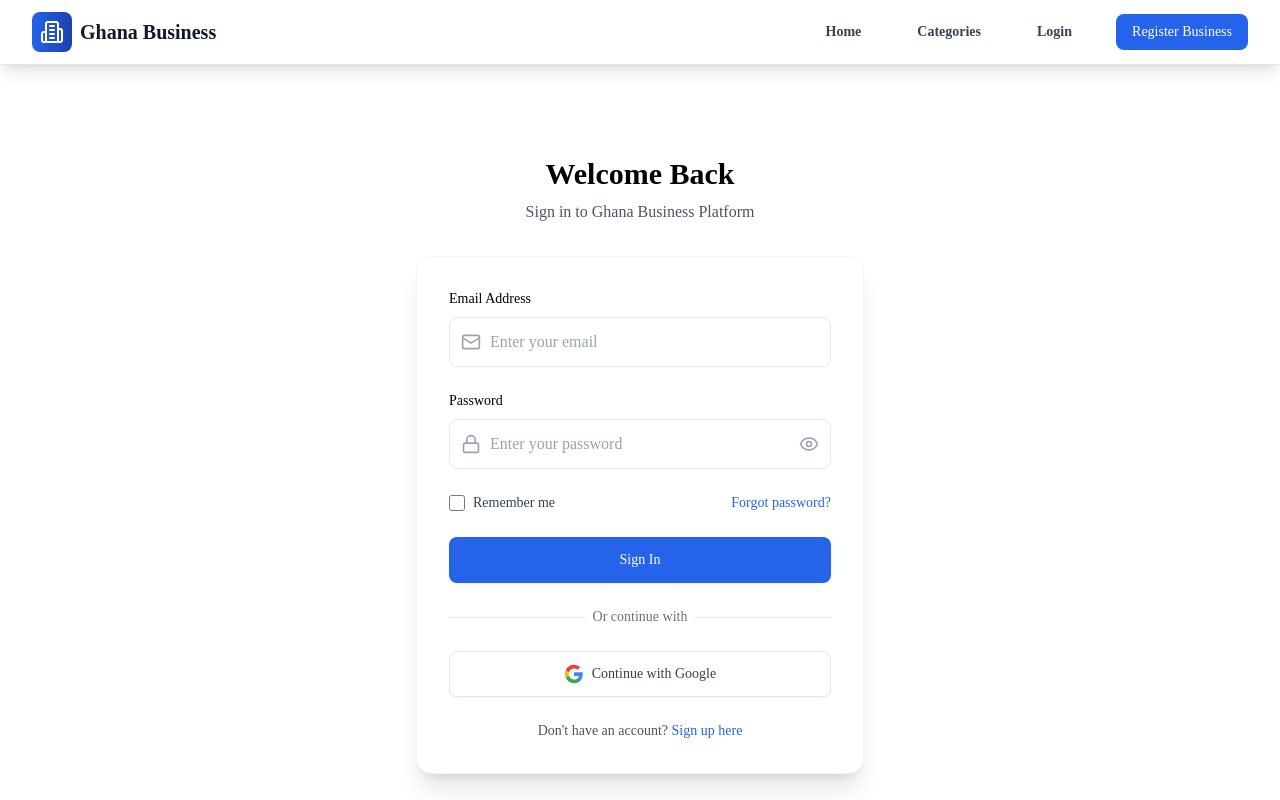
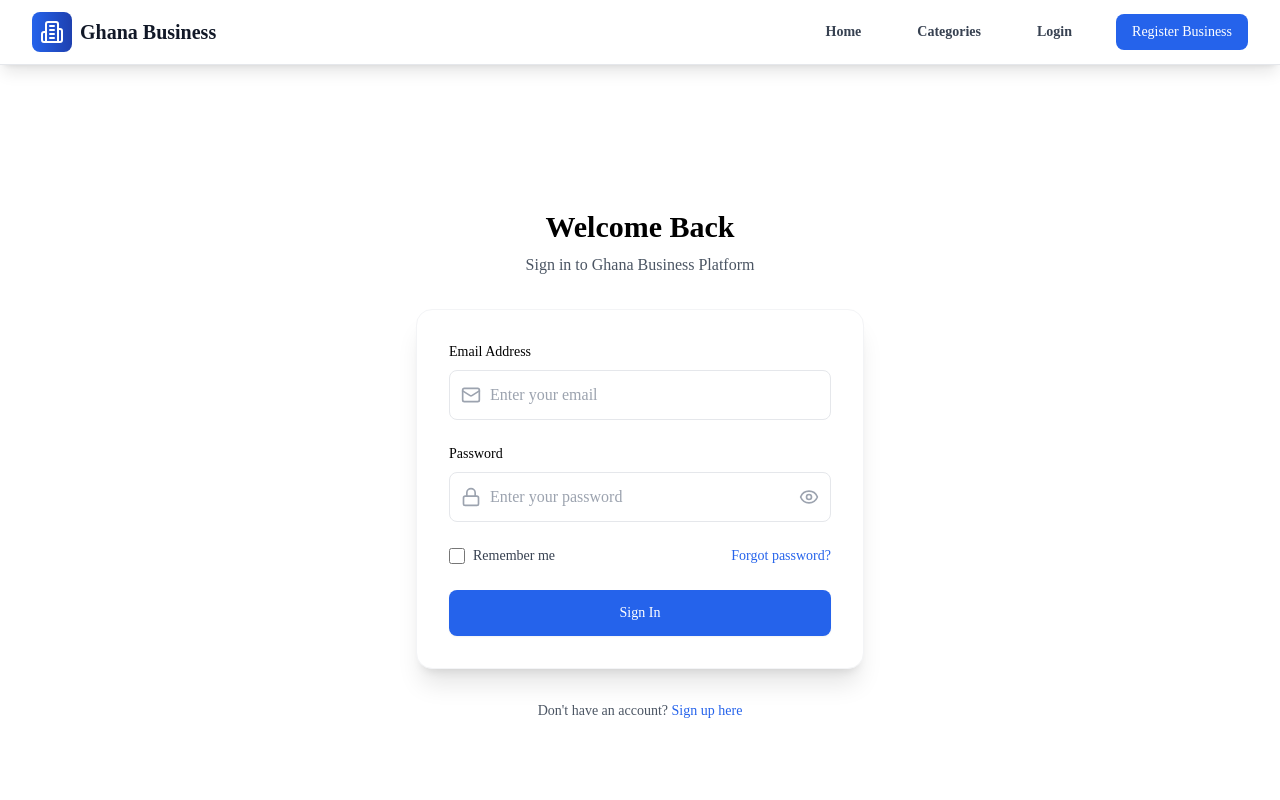
Before and after one commit to wafiyu227/Ghana-Business-Platform, a React (Vite) app: page /login in a window 1280 px wide. Shown: the top 800 px of the page. Built offline with nearby package versions, Linux system fonts and the light colour scheme.

Commit message:
toaster added in place of alert in login and signup pages

```diff
--- a/src/components/auth/Login.jsx
+++ b/src/components/auth/Login.jsx
@@ -1,11 +1,12 @@
 import React, { useState } from "react";
 import { useNavigate } from "react-router-dom";
 import { Mail, Lock, Eye, EyeOff } from "lucide-react";
+import toast from "react-hot-toast";
 import { supabase } from "../../supabaseClient";
-import Header from '../../components/common/Header'
-import Footer from '../../components/common/Footer'
+import Header from "../../components/common/Header";
+import Footer from "../../components/common/Footer";
 function LoginForm() {
-  const navigate = useNavigate()
+  const navigate = useNavigate();
   const [redirecting, setRedirecting] = useState(false);
   const [formData, setFormData] = useState({
     email: "",
@@ -34,9 +35,9 @@
     });
 
     if (error) {
-      alert("Login failed: " + error.message);
+      toast.error("Login failed: " + error.message);
     } else {
-      alert("Login successful!");
+      toast.success("Login successful!");
       console.log("User info:", data.user);
 
       setRedirecting(true);
@@ -165,47 +166,6 @@
                   "Sign In"
                 )}
               </button>
-
-            <div className="mt-6">
-              <div className="relative">
-                <div className="absolute inset-0 flex items-center">
-                  <div className="w-full border-t border-gray-200" />
-                </div>
-                <div className="relative flex justify-center text-sm">
-                  <span className="px-2 bg-white text-gray-500">
-                    Or continue with
-                  </span>
-                </div>
-              </div>
-
-              <div className="mt-6">
-                <button
-                  type="button"
-                  onClick={handleGoogleLogin}
-                  className="w-full inline-flex justify-center py-3 px-4 border border-gray-200 rounded-lg shadow-sm bg-white text-sm font-medium text-gray-700 hover:bg-gray-50 focus:outline-none focus:ring-2 focus:ring-offset-2 focus:ring-blue-500 transition-all duration-200"
-                >
-                  <svg className="w-5 h-5 mr-2" viewBox="0 0 24 24">
-                    <path
-                      fill="#4285F4"
-                      d="M22.56 12.25c0-.78-.07-1.53-.2-2.25H12v4.26h5.92c-.26 1.37-1.04 2.53-2.21 3.31v2.77h3.57c2.08-1.92 3.28-4.74 3.28-8.09z"
-                    />
-                    <path
-                      fill="#34A853"
-                      d="M12 23c2.97 0 5.46-.98 7.28-2.66l-3.57-2.77c-.98.66-2.23 1.06-3.71 1.06-2.86 0-5.29-1.93-6.16-4.53H2.18v2.84C3.99 20.53 7.7 23 12 23z"
-                    />
-                    <path
-                      fill="#FBBC05"
-                      d="M5.84 14.09c-.22-.66-.35-1.36-.35-2.09s.13-1.43.35-2.09V7.07H2.18C1.43 8.55 1 10.22 1 12s.43 3.45 1.18 4.93l2.85-2.22.81-.62z"
-                    />
-                    <path
-                      fill="#EA4335"
-                      d="M12 5.38c1.62 0 3.06.56 4.21 1.64l3.15-3.15C17.45 2.09 14.97 1 12 1 7.7 1 3.99 3.47 2.18 7.07l3.66 2.84c.87-2.6 3.3-4.53 6.16-4.53z"
-                    />
-                  </svg>
-                  Continue with Google
-                </button>
-
-              </div>
             </div>
           </div>
 
@@ -227,7 +187,7 @@
           )}
         </div>
       </div>
-    </div>
+
       <Footer />
     </>
   );
--- a/src/components/auth/Signup.jsx
+++ b/src/components/auth/Signup.jsx
@@ -1,5 +1,6 @@
 import React, { useState } from 'react';
 import { Mail, Lock, Eye, EyeOff, User, Building } from 'lucide-react';
+import toast from 'react-hot-toast';
 import { supabase } from '../../supabaseClient';
 import Header from '../../components/common/Header'
 import Footer from '../../components/common/Footer'
@@ -30,12 +31,12 @@
     e.preventDefault();
 
     if (formData.password !== formData.confirmPassword) {
-      alert('Passwords do not match!');
+      toast.error('Passwords do not match!');
       return;
     }
 
     if (!acceptTerms) {
-      alert('Please accept the terms and conditions');
+      toast.error('Please accept the terms and conditions');
       return;
     }
 
@@ -59,7 +60,7 @@
         throw error;
       }
 
-      alert('Signup successful! Please check your email to verify.');
+      toast.success('Signup successful! Please check your email to verify.');
       setFormData({
         firstName: '',
         lastName: '',
@@ -72,7 +73,7 @@
 
     } catch (err) {
       console.error('Signup error:', err.message);
-      alert(err.message);
+      toast.error(err.message);
     } finally {
       setIsLoading(false);
     }
@@ -87,7 +88,7 @@
 
     if (error) {
       console.error('Google login error:', error.message);
-      alert('Google login failed.');
+      toast.error('Google login failed.');
     }
   };
 
--- a/src/components/common/SearchComponent.jsx
+++ b/src/components/common/SearchComponent.jsx
@@ -199,7 +199,7 @@
                 list="location-options"
                 value={location}
                 onChange={(e) => setLocation(e.target.value)}
-                placeholder="Type or select a location"
+                placeholder="Location"
                 className="w-full pl-10 pr-3 py-3 border border-gray-300 rounded-lg focus:ring-2 focus:ring-blue-500 focus:border-transparent bg-white"
               />
               <datalist id="location-options">
@@ -214,7 +214,7 @@
               <select
                 value={category}
                 onChange={(e) => setCategory(e.target.value)}
-                className="w-full px-3 py-3 border border-gray-300 rounded-lg focus:ring-2 focus:ring-blue-500 focus:border-transparent appearance-none bg-white"
+                className="w-full px-3 py-3 border cursor-pointer border-gray-300 rounded-lg focus:ring-2 focus:ring-blue-500 focus:border-transparent appearance-none bg-white"
               >
                 {categories.map((cat, index) => (
                   <option key={index} value={cat}>
```
Lines whose indentation alone changed are shown as unchanged.
